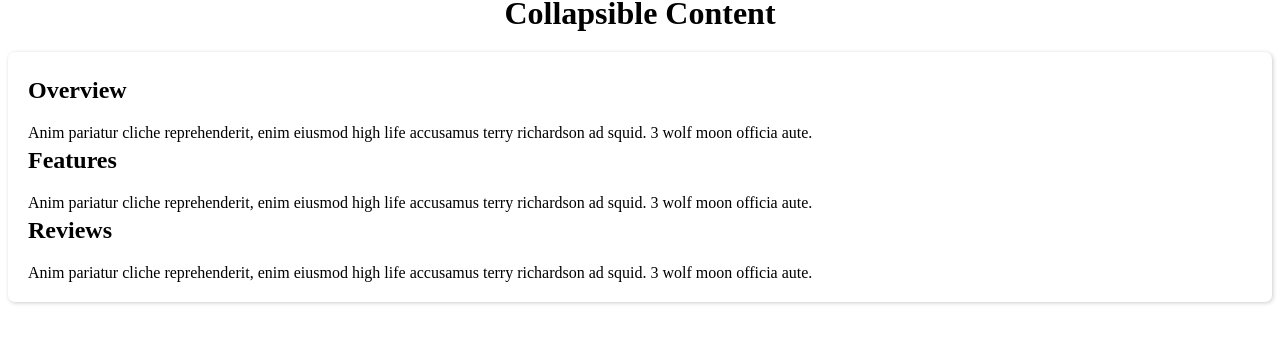
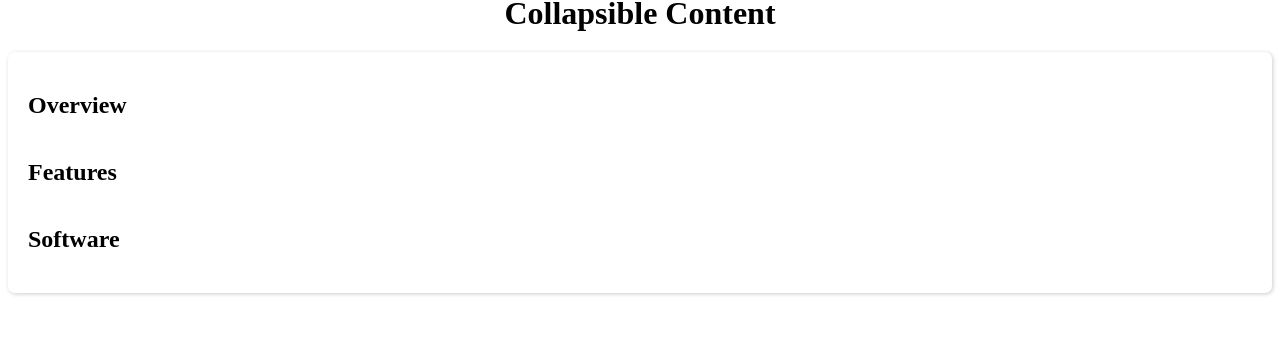
Before and after one commit to acidduckling/react-collapsible-component, a React app: page / in a window 1280 px wide. Shown: the part 178-520 px from the top of the page. Built offline with nearby package versions, Linux system fonts and the light colour scheme.

Commit message:
Created Collapsible component

```diff
--- a/src/js/App.js
+++ b/src/js/App.js
@@ -1,5 +1,6 @@
 import React from 'react';
 import image from '../images/expand-vertical-4.svg';
+import Collapsible from './Collapsible';
 
 class App extends React.Component {
   render() {
@@ -11,36 +12,15 @@ class App extends React.Component {
         </header>
         <div className="content">
           <div className="panel-group">
-                        <div className="panel">
-                            <div className="panel-heading">
-                                <h2>Overview</h2>
-                            </div>
-                            <div className="panel-collapse">
-                                <div className="panel-body">
-                                    Anim pariatur cliche reprehenderit, enim eiusmod high life accusamus terry richardson ad squid. 3 wolf moon officia aute.
-                                </div>
-                            </div>
-                        </div>
-                        <div className="panel">
-                            <div className="panel-heading">
-                                <h2>Features</h2>
-                            </div>
-                            <div className="panel-collapse">
-                                <div className="panel-body">
-                                    Anim pariatur cliche reprehenderit, enim eiusmod high life accusamus terry richardson ad squid. 3 wolf moon officia aute.
-                                </div>
-                            </div>
-                        </div>
-                        <div className="panel">
-                            <div className="panel-heading">
-                                <h2>Reviews</h2>
-                            </div>
-                            <div className="panel-collapse">
-                                <div className="panel-body">
-                                    Anim pariatur cliche reprehenderit, enim eiusmod high life accusamus terry richardson ad squid. 3 wolf moon officia aute.
-                                </div>
-                            </div>
-                        </div>
+            <Collapsible title="Overview">
+                <p>Lorem ipsum dolor, sit amet consectetur adipisicing elit. Id quis modi harum similique. Laudantium incidunt accusamus asperiores, aperiam sequi sed!</p>
+            </Collapsible>
+            <Collapsible title="Features">
+                <p>Lorem ipsum dolor, sit amet consectetur adipisicing elit. Id quis modi harum similique. Laudantium incidunt accusamus asperiores, aperiam sequi sed!</p>
+            </Collapsible>
+            <Collapsible title="Software">
+                <p>Lorem ipsum dolor sit amet consectetur adipisicing elit. Distinctio, neque?</p>
+            </Collapsible>
           </div>
         </div>
       </div>
--- /dev/null
+++ b/src/js/Collapsible.js
@@ -0,0 +1,42 @@
+import React from 'react';
+import PropTypes from 'prop-types';
+
+class Collapsible extends React.Component {
+  constructor(props) {
+    super(props);
+    this.state = {
+      isExpanded: false
+    };
+  }
+
+  handleToggle(e) {
+    e.preventDefault();
+    this.setState({
+      isExpanded: !this.state.isExpanded
+    });
+  }
+
+  render() {
+    const { title, children } = this.props;
+    const { isExpanded } = this.state;
+    return (
+      <div
+        className={`panel ${isExpanded ? 'is-expanded' : ''}`}
+        onClick={e => this.handleToggle(e)}
+      >
+        <div className="panel-heading">
+          <h2>{title}</h2>
+        </div>
+        <div className="panel-collapse">
+          <div className="panel-body">{children}</div>
+        </div>
+      </div>
+    );
+  }
+}
+
+Collapsible.PropTypes = {
+  title: PropTypes.string
+};
+
+export default Collapsible;
--- a/src/scss/app.scss
+++ b/src/scss/app.scss
@@ -69,30 +69,30 @@ header {
 // }
 
 /* Simple CSS transition of max-height */
-// .panel {
-//     .panel-collapse {
-//         max-height: 0;
-//         overflow: hidden;
-//         transition: max-height 0.5s cubic-bezier(.525,.66,.495,1.4);
-//     }
-//     &.is-expanded {
-//         .panel-collapse {
-//             max-height: 200px
-//         }
-//     }
-// }
+.panel {
+    .panel-collapse {
+        max-height: 0;
+        overflow: hidden;
+        transition: max-height 0.5s cubic-bezier(.525,.66,.495,1.4);
+    }
+    &.is-expanded {
+        .panel-collapse {
+            max-height: 200px
+        }
+    }
+}
 
 /* JS calculated height - the most accurate */
-.panel {
-    .panel-heading {
-        cursor: pointer;
-    }
-    .panel-collapse {
-        overflow: hidden;
-        transition: height 0.3s ease-out;
-    }
-    .panel-body {
-        border: none !important;
-    }
-    h2 {margin-top: 5px !important;}
-}
+// .panel {
+//     .panel-heading {
+//         cursor: pointer;
+//     }
+//     .panel-collapse {
+//         overflow: hidden;
+//         transition: height 0.3s ease-out;
+//     }
+//     .panel-body {
+//         border: none !important;
+//     }
+//     h2 {margin-top: 5px !important;}
+// }
```
Lines whose indentation alone changed are shown as unchanged.
